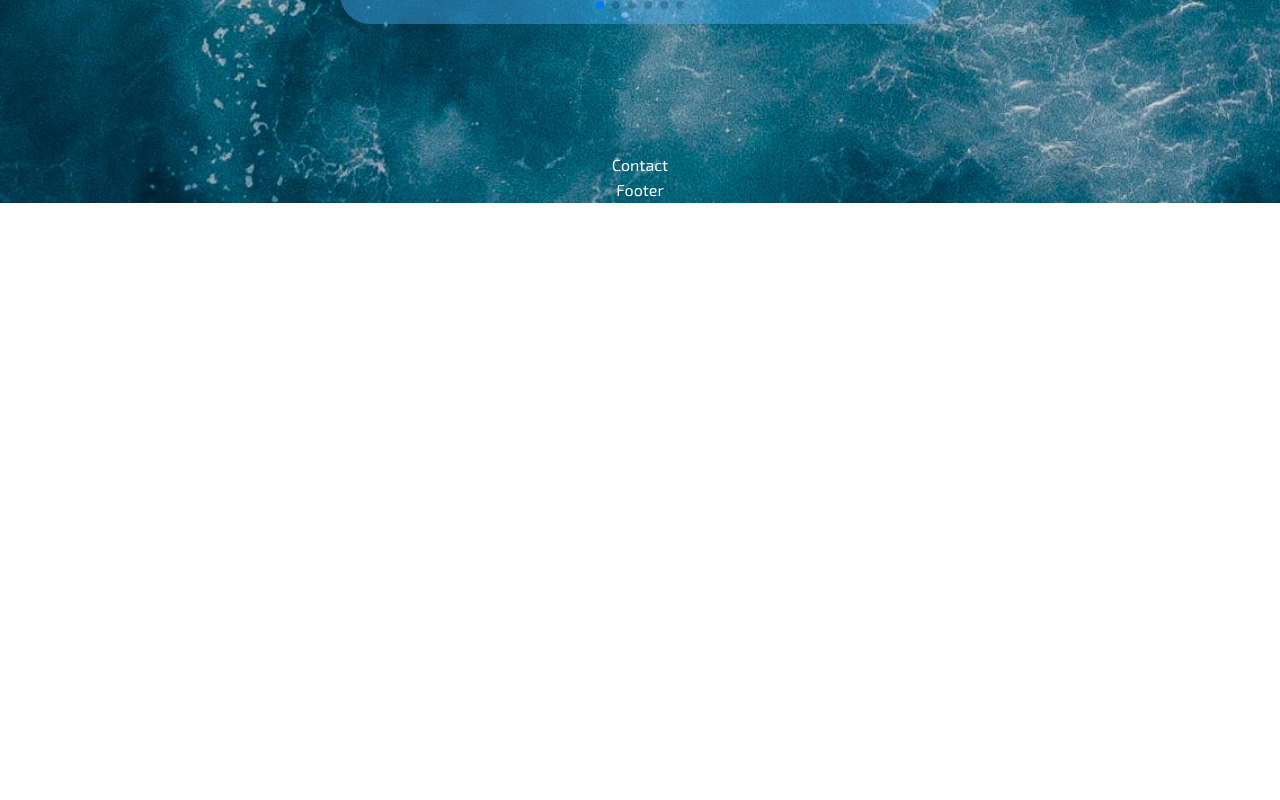
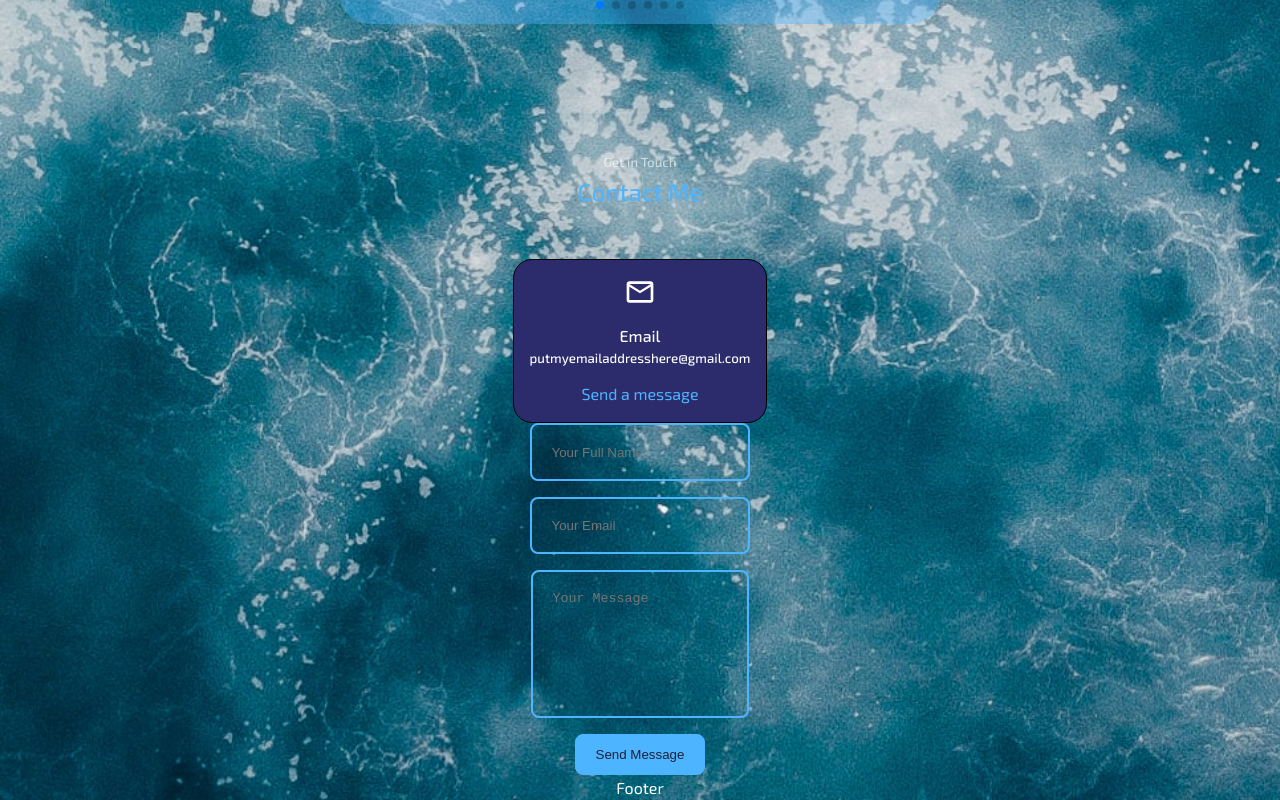
Before and after one commit to Trip25/MyPortfolio, a React (Create React App) app in the folder myportfolio/: page / in a window 1280 px wide. Shown: the part 3168-3968 px from the top of the page. Before the commit the page ends 3371 px from the top, so only its background shows below. Built offline with nearby package versions, Linux system fonts and the light colour scheme; the HTML template or start-up script is replaced by a standard one.

Commit message:
worked on the contact feature and stylings but need to check layout is correct

```diff
--- a/myportfolio/package.json
+++ b/myportfolio/package.json
@@ -8,6 +8,7 @@
     "@testing-library/user-event": "^13.5.0",
     "react": "^18.2.0",
     "react-dom": "^18.2.0",
+    "react-icons": "^4.9.0",
     "react-scripts": "5.0.1",
     "swiper": "^9.3.2",
     "web-vitals": "^2.1.4"
--- a/myportfolio/src/components/Contact/Contact.jsx
+++ b/myportfolio/src/components/Contact/Contact.jsx
@@ -1,9 +1,47 @@
 import React from 'react'
 import './contact.css'
+import {MdOutlineEmail} from 'react-icons/md'
 
 const Contact = () => {
   return (
-    <section id='contact'>Contact</section>
+    <section id='contact'>
+    <h5>Get in Touch</h5>
+    <h2>Contact Me</h2>
+    <div className='container contact_container'>
+    {/* Email option */}
+    <div className='contact_options'>
+      <article className='contact_option'>
+      <MdOutlineEmail className='contact_option_icon'/>
+      <h4>Email</h4>
+      <h5>putmyemailaddresshere@gmail.com</h5>
+      <a href='mailto:'>Send a message</a>
+    </article>
+    {/* Add Linkedin*/}
+    {/* <article className='contact_option'>
+      {/* <FaLinkedin className='contact_option_icon'/> remmeber to import */}
+      {/* <h4>Linkedin</h4>
+      <h5>Send me a DM</h5>
+      <a href='https://'>Send a message</a>
+    </article> */}
+
+    {/* Maybe add whatapp? */}
+    {/* <article className='contact_option'>
+      <MdOutlineWhatsApp className='contact_option_icon'/>
+      <h4>Whatsapp</h4>
+      <h5>Send me a DM</h5>
+      <a href='https://api.whatsapp.com/send?phone=+44'>Send a message</a>
+    </article> */}
+    </div>
+{/* End of contact options */}
+<form action=''>
+<input type='text' placeholder='Your Full Name' name='name' required/>
+<input type='email' placeholder='Your Email' name='email' required/>
+<textarea name='message' placeholder='Your Message' rows='7' required></textarea>
+<button type='submit'className='btn btn-primary'>Send Message</button>
+</form>
+    </div>
+
+    </section>
   )
 }
 
--- a/myportfolio/src/components/Contact/contact.css
+++ b/myportfolio/src/components/Contact/contact.css
@@ -0,0 +1,73 @@
+.container.contact_container{
+   width: 58%;
+   display: block;
+   grid-template-columns: 30% 58%;
+   gap: 12%;
+}
+
+.contact_options{
+    display:flex;
+    flex-direction:column;
+    gap: 1rem;
+}
+
+.contact_option{
+    text-align:center;
+    padding: 1rem;
+    border-radius: 1.2rem;
+    border: 1px solid black;
+    /* change border when finsihed testing! */
+    background: var(--color-bg-variant);
+    transition: var(--transition);
+}
+
+.contact_option:hover{
+    background: var(--color-bg);
+    color: var(--color-primary);
+    border-color: transparent;
+}
+
+.contact_option_icon{
+    font-size: 2rem;
+    margin-bottom: 0.5rem;
+}
+
+.contact_option a{
+    display: inline-block;
+    font-size: 1rem;
+    margin-top: 0.7rem;
+    color: var(--color-primary);
+    transition: var(--transition);
+}
+
+/* NOW Styling the FORMS */
+form{
+    display: flex;
+    flex-direction: column;
+    gap: 1rem;
+}
+
+input, textarea{
+    padding: 1.2rem;
+    border-radius: 0.5rem;
+    background: transparent;
+    border: 2px solid var(--color-primary);
+    resize: none;
+    color: var(--color-white);
+}
+
+/*Media Query for MEDIUM sized display devices */
+@media screen and (max-width: 1024px) {
+  .container.contact_container{
+    grid-template-columns: 1fr;
+    gap: 2rem;
+  }
+ }
+
+
+ /*Media Query for SMALL DEVICES */
+ @media screen and (max-width: 600px) {
+    .container.contact_container{
+        width: var(--container-width-sm);
+      }
+ }
```
Also changed, not shown: 2 other files (tests, documents, lock files or other folders).
